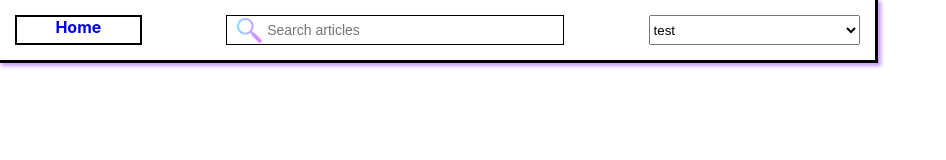
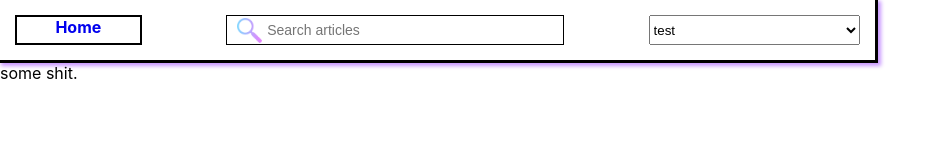
Before and after one commit to Odiovock/reddit-client, a React (Create React App) app: page / in a window 1280 px wide. Shown: the top 160 px of the page, without its empty margins (0-946 px from the left). Built offline with nearby package versions, Linux system fonts and the light colour scheme.

Commit message:
Start main article component

```diff
--- a/src/app/App.js
+++ b/src/app/App.js
@@ -2,6 +2,7 @@ import logo from './logo.svg';
 import './App.css';
 import { Route, BrowserRouter, Routes} from "react-router-dom";
 import AppLayout from './AppLayout';
+import MainPageArticle from '../components/MainPageArticles/MainPageArticles';
 
 function App() {
   return (
@@ -9,6 +10,7 @@ function App() {
       <BrowserRouter>
         <Routes>
           <Route path="/" element={<AppLayout/>}>
+            <Route index element={<MainPageArticle/>} />
           </Route>
         </Routes>
       </BrowserRouter>
--- a/src/app/AppLayout.js
+++ b/src/app/AppLayout.js
@@ -22,6 +22,7 @@ export default function AppLayout() {
                     </li>
                 </ul>
             </nav>
+            <Outlet/>
         </div>
     )
 }
--- /dev/null
+++ b/src/components/MainPageArticles/MainPageArticles.js
@@ -0,0 +1,11 @@
+import React from "react";
+
+export default function MainPageArticle() {
+    return (
+        <div className="mainArticles">
+            <div>
+                some shit.
+            </div>
+        </div>
+    );
+}
```
Also changed, not shown: 1 other file (tests, documents, lock files or other folders).
